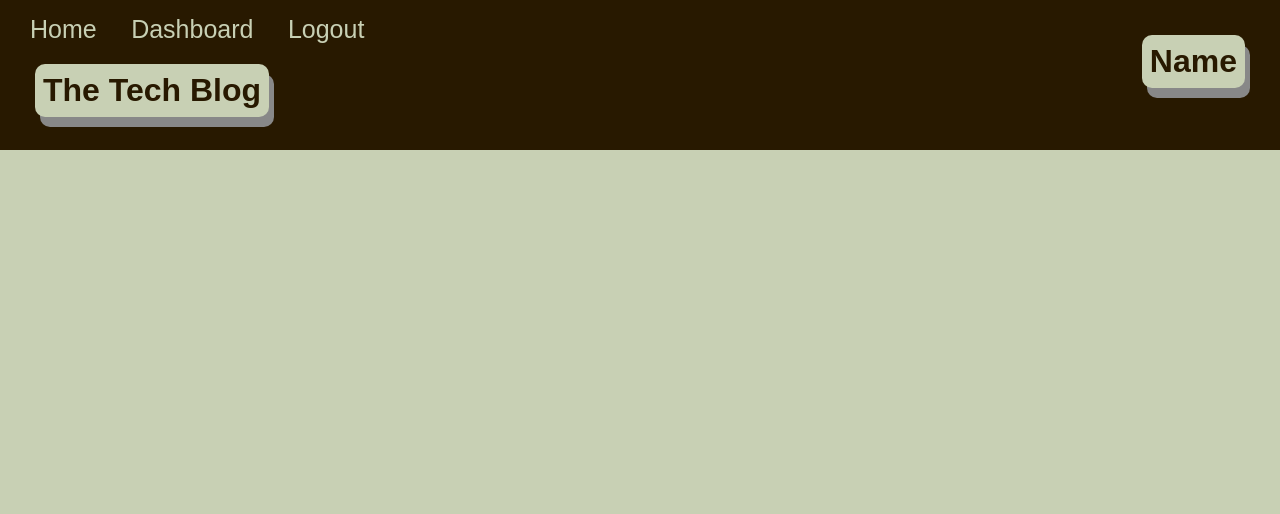
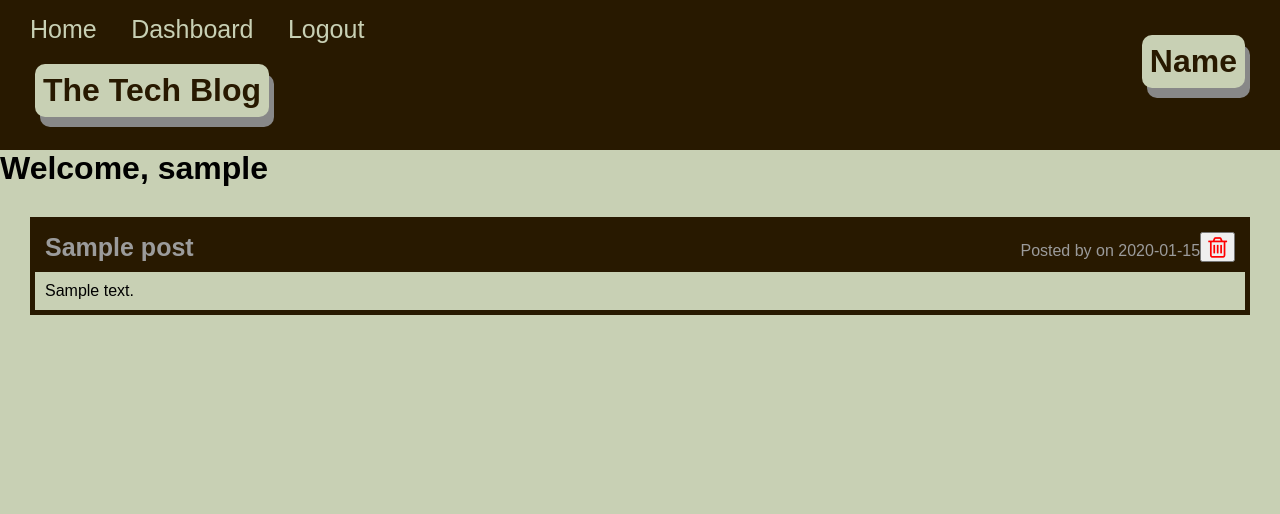
Before and after one commit to Connor812/MVC-Tech-Blog, a Node server app: page /dashboard in a window 1280 px wide. Shown: the top 514 px of the page. Run offline with Node 20, Linux system fonts and the light colour scheme; a user stored in the database is signed in; tables that the repository leaves empty hold one stand-in row (values such as "Sample post"); some libraries are stand-ins or nearby versions.

Commit message:
added dashboard handlebars and js

```diff
--- /dev/null
+++ b/public/js/dashboard.js
@@ -0,0 +1,10 @@
+
+deleteButtons = document.querySelectorAll('.delete-btn');
+console.log(deleteButtons)
+
+deleteButtons.forEach(deleteBtn => {
+    deleteBtn.addEventListener('click', function() {
+        const id = this.value
+        console.log(id)
+    });
+});
--- a/views/create-blogpost.handlebars
+++ b/views/create-blogpost.handlebars
@@ -1,10 +1,10 @@
-<form class="signup-form form-card">
+<form class="create-form form-card">
     <div class="form-card-header">
         Create Blog Post
     </div>
     <div class="form-input">
         <label for="title">Title:</label>
-        <input class="input" type="text" id="username-login" />
+        <input class="input" type="text" id="title" />
         <label for="blogpost">Blog Post:</label>
         <textarea class="input" type="text" id="blogpost-textarea" placeholder="Enter Blog Post Here" cols="50" rows="17"></textarea>
         <button class="create-blogpost-btn">Create New BlogPost!</button>
--- a/views/dashboard.handlebars
+++ b/views/dashboard.handlebars
@@ -0,0 +1,6 @@
+<h1>Welcome, {{blogPosts.username}}</h1>
+<div class="user-blogposts">
+{{#each blogPosts.blog_posts as |blogpost|}}
+{{> dashboard-details}}
+{{/each}}
+</div>
--- a/views/layouts/main.handlebars
+++ b/views/layouts/main.handlebars
@@ -7,6 +7,7 @@
   <meta name="viewport" content="width=device-width, initial-scale=1.0">
   <title>MVC Tech Blog</title>
   <!-- <link rel="stylesheet" type="text/css" href="public/css/jass.css"> -->
+  <link rel="stylesheet" href="https://cdnjs.cloudflare.com/ajax/libs/font-awesome/4.7.0/css/font-awesome.min.css">
   <link rel="stylesheet" type="text/css" href="css/style.css">
 </head>
 
--- /dev/null
+++ b/views/partials/dashboard-details.handlebars
@@ -0,0 +1,11 @@
+<div class="card">
+    <div class="card-header">
+        <h3>{{title}}</h3>
+        <p>Posted by {{user.username}} on {{date}}<button id="delete" class="delete-btn" value="{{id}}"><i class="fa fa-trash-o" style="font-size:24px;color:red;"></i></button></p>
+    </div>
+    <div class="description">
+        {{description}}
+    </div>
+</div>
+
+<script src="js/dashboard.js"></script>
```
Also changed, not shown: controllers/create-blogpost.js (+28 -0 lines), public/js/create-blogpost.js (+27 -0 lines), controllers/dashboard-routes.js (line endings or trailing spaces).
